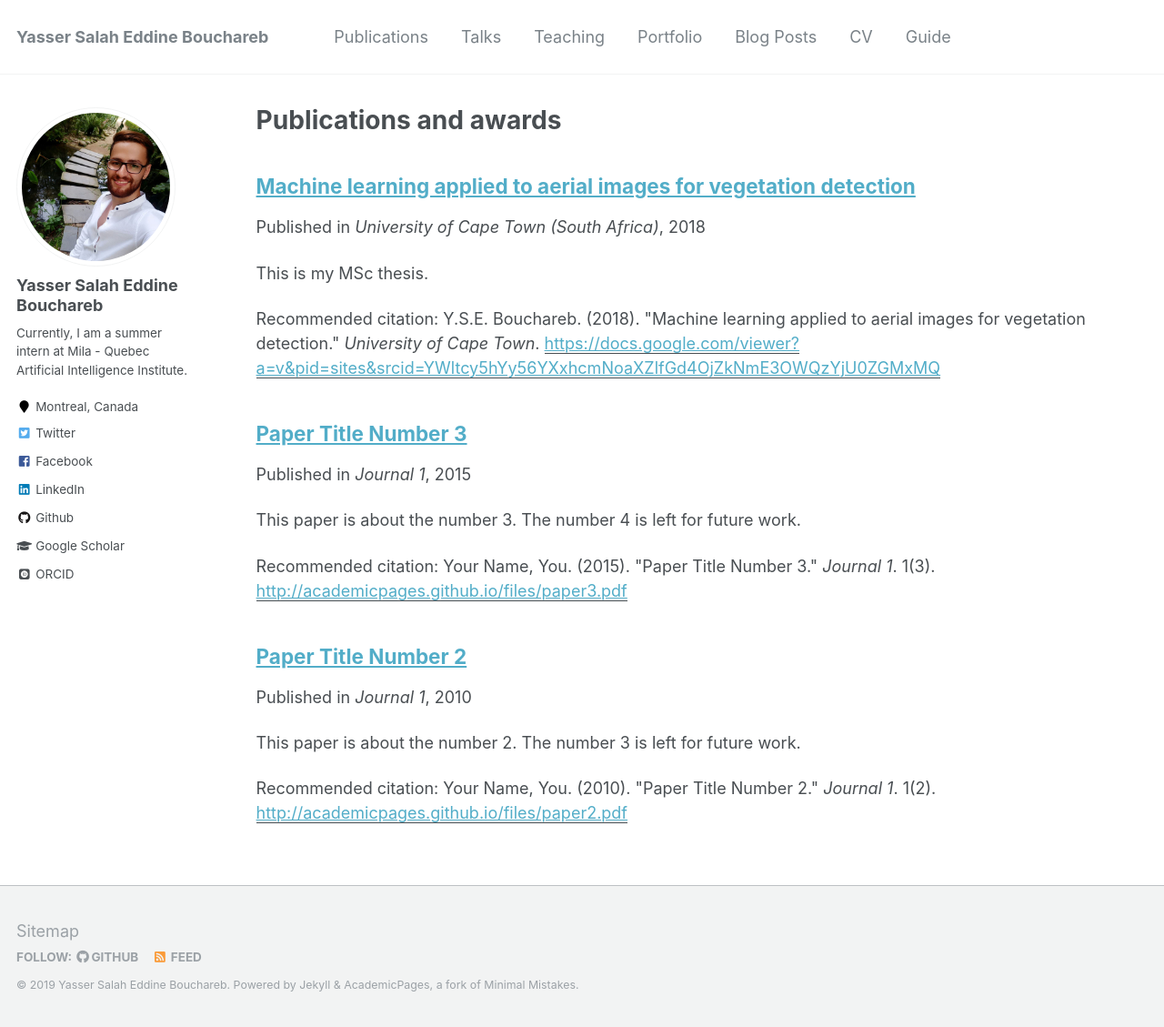
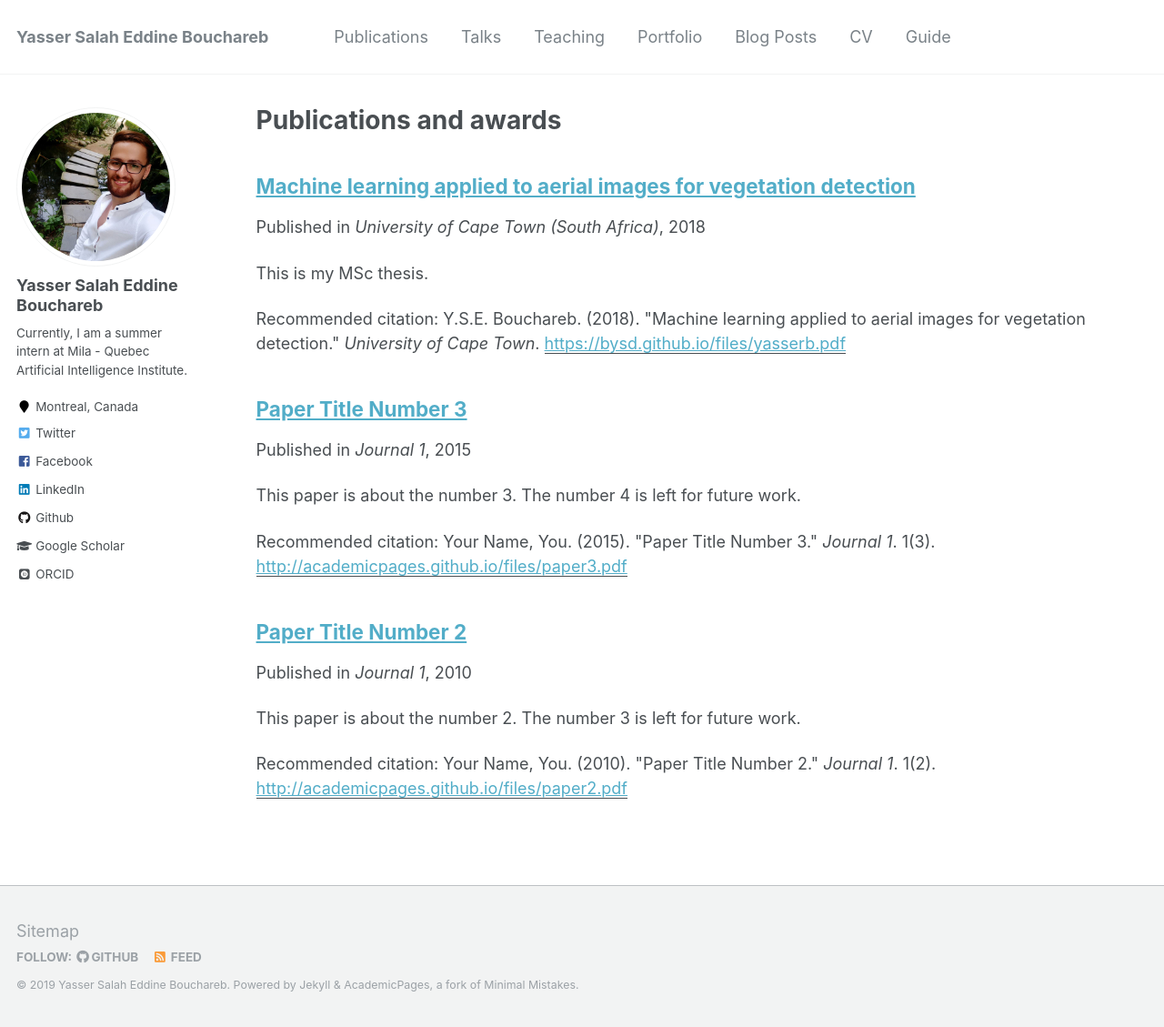
Before and after one commit to BYSD/bysd.github.io, a Jekyll site: the page built from _pages/publications.md, in a window 1280 px wide and 1129 px high. Shown: the whole window at 91% size. Built offline with Jekyll 4.4.1, drawn with Linux system fonts in a browser that asks for light colours; some web fonts are replaced; some of the changed lines change nothing that is shown.

Commit message:
Update 2009-10-01-paper-title-number-1.md

```diff
--- a/_publications/2009-10-01-paper-title-number-1.md
+++ b/_publications/2009-10-01-paper-title-number-1.md
@@ -5,11 +5,11 @@ permalink: /publication/2009-10-01-paper-title-number-1.md
 excerpt: 'This is my MSc thesis.'
 date: 2018-06-21
 venue: 'University of Cape Town (South Africa)'
-paperurl: 'https://docs.google.com/viewer?a=v&pid=sites&srcid=YWltcy5hYy56YXxhcmNoaXZlfGd4OjZkNmE3OWQzYjU0ZGMxMQ'
+paperurl: 'https://bysd.github.io/files/yasserb.pdf'
 citation: 'Y.S.E. Bouchareb. (2018). &quot;Machine learning applied to aerial images for vegetation detection.&quot; <i>University of Cape Town</i>.'
 ---
 This is my MSc thesis.
 
-[Download paper here](https://docs.google.com/viewer?a=v&pid=sites&srcid=YWltcy5hYy56YXxhcmNoaXZlfGd4OjZkNmE3OWQzYjU0ZGMxMQ)
+[Download paper here](https://bysd.github.io/files/yasserb.pdf)
 
 Recommended citation: Y.S.E. Bouchareb. (2018). "Machine learning applied to aerial images for vegetation detection." <i>University of Cape Town</i>.
```
